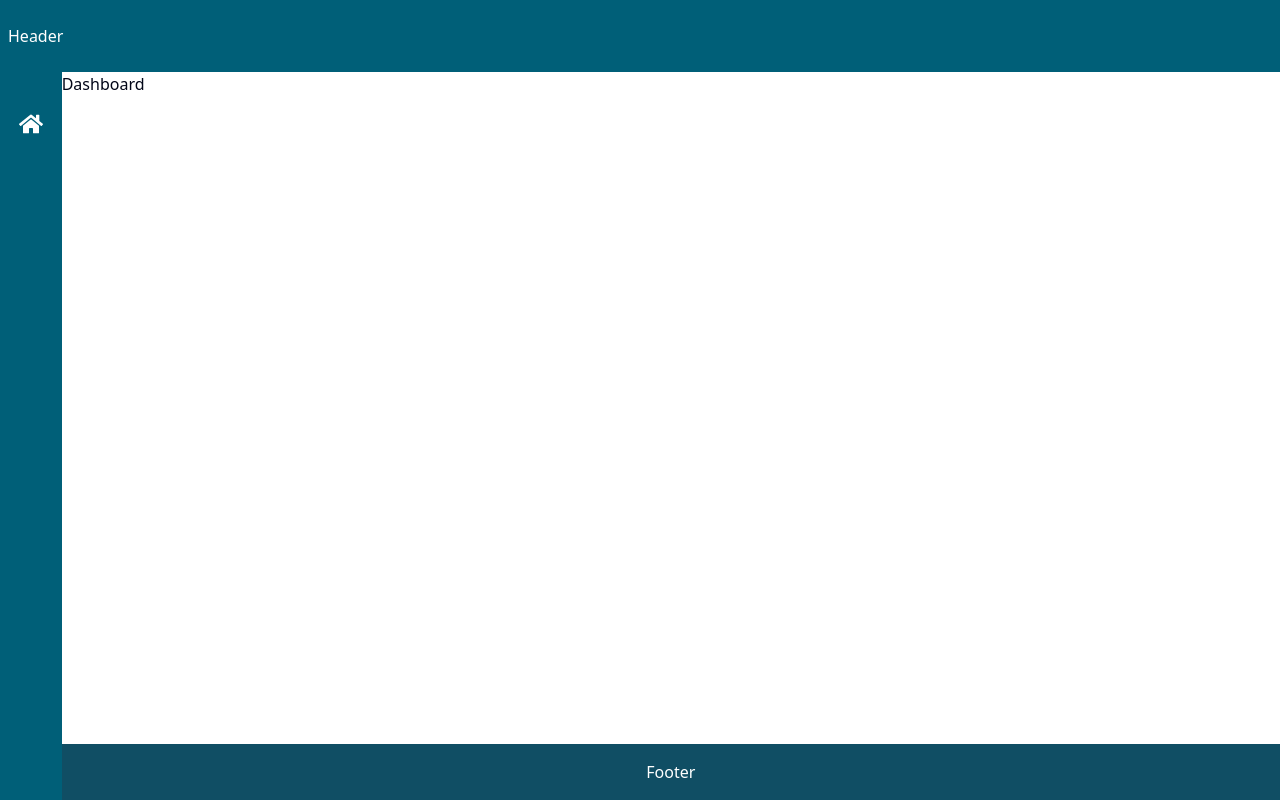
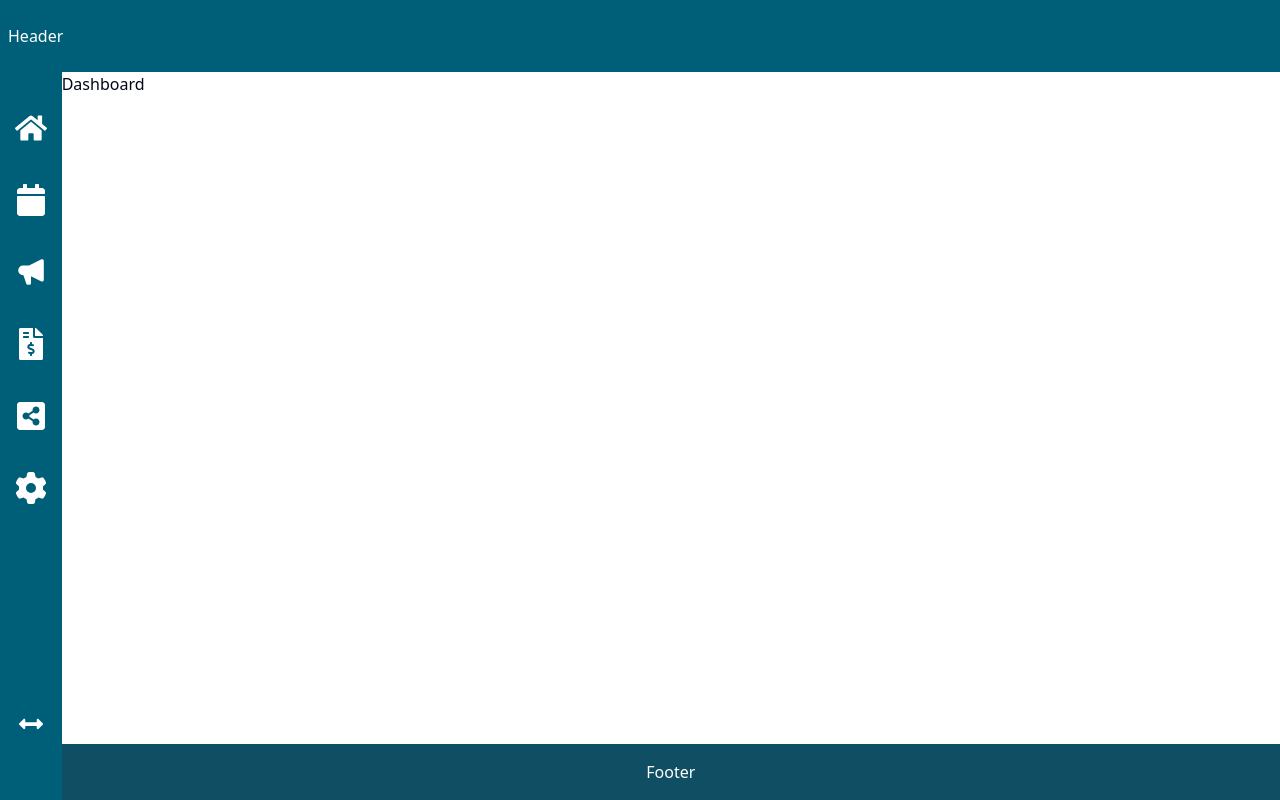
Before and after one commit to bbachdev/va-dashboard, a Next.js app: page / in a window 1280 px wide. Built offline with nearby package versions, Linux system fonts and the light colour scheme.

Commit message:
Very basic expand/collapse of sidebar

```diff
--- a/src/components/layout/Sidebar.tsx
+++ b/src/components/layout/Sidebar.tsx
@@ -1,9 +1,48 @@
+'use client';
+import { useState } from 'react';
+
 import { FaHome } from "react-icons/fa";
+import { FaCalendar } from "react-icons/fa";
+import { HiSpeakerphone } from "react-icons/hi";
+import { FaFileInvoiceDollar } from "react-icons/fa";
+import { FaArrowsAltH } from "react-icons/fa";
+import { FaGear } from "react-icons/fa6";
+import { FaShareAltSquare } from "react-icons/fa";
 
 export default function Sidebar() {
+  const [isExpanded, setIsExpanded] = useState(false);
+
   return (
-    <div className={`pt-10 flex flex-col items-center w-16 px-2 bg-cyan-800 text-white`}>
-      <FaHome className={`w-6 h-6`} />
+    <div className={`pt-10 gap-10 flex flex-col ${(isExpanded ? 'w-auto' : 'w-16 items-center')} px-2 bg-cyan-800 text-white`}>
+      <a className={`flex flex-row items-center gap-2 cursor-pointer`}>
+        <FaHome className={`w-8 h-8`} />
+        {isExpanded && <p>Dashboard</p>}
+      </a>
+      <a className={`flex flex-row items-center gap-2 cursor-pointer`}>
+        <FaCalendar className={`w-8 h-8`} />
+        {isExpanded && <p>Calendar</p>}
+      </a>
+      <a className={`flex flex-row items-center gap-2 cursor-pointer`}>
+        <HiSpeakerphone className={`w-8 h-8`} />
+        {isExpanded && <p>Auditions</p>}
+      </a>
+      <a className={`flex flex-row items-center gap-2 cursor-pointer`}>
+        <FaFileInvoiceDollar className={`w-8 h-8`} />
+        {isExpanded && <p>Billing</p>}
+      </a>
+      <a className={`flex flex-row items-center gap-2 cursor-pointer`}>
+        <FaShareAltSquare className={`w-8 h-8`} />
+        {isExpanded && <p>Social Media</p>}
+      </a>
+      <a className={`flex flex-row items-center gap-2 cursor-pointer`}>
+        <FaGear className={`w-8 h-8`} />
+        {isExpanded && <p>Settings</p>}
+      </a>
+
+      <div className={`mt-auto mb-16 flex flex-row items-center gap-2 cursor-pointer`} onClick={() => setIsExpanded(!isExpanded)}>
+        <FaArrowsAltH className={`w-6 h-6`} />
+        {isExpanded && <p>Collapse</p>}
+      </div>
     </div>
   )
 }
```
